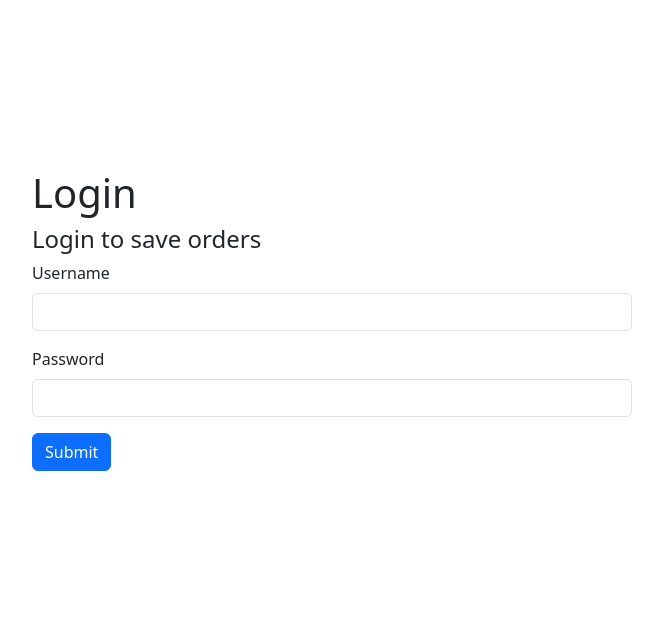
After one commit to Rileythe3rd/capstone-eshop-2, a Django app: page /login/ in a window 1280 px wide. The commit adds this page. Shown: the top 639 px of the page, without its empty margins (308-971 px from the left). Run offline with Django 4.2, Linux system fonts and the light colour scheme.

Commit message:
Users reqistered in admin panel can now login/login using the respective buttons on home page

```diff
--- a/ecommerce/settings.py
+++ b/ecommerce/settings.py
@@ -25,7 +25,7 @@ SECRET_KEY = 'django-insecure-43ssz(c&94u!28nsoih&a*q0_*$t-@hq$m#et66fq$14t(n_2=
 # SECURITY WARNING: don't run with debug turned on in production!
 DEBUG = True
 
-ALLOWED_HOSTS = ['intense-bastion-67617-3ffac36ccc36.herokuapp.com']
+ALLOWED_HOSTS = ['intense-bastion-67617-3ffac36ccc36.herokuapp.com', '127.0.0.1']
 
 
 # Application definition
--- /dev/null
+++ b/store/templates/store/login_register.html
@@ -0,0 +1,45 @@
+<!DOCTYPE html>
+<html lang="en">
+<head>
+    <meta charset="UTF-8">
+    <meta name="viewport" content="width=device-width, initial-scale=1.0">
+    <title>Login/Register</title>
+    <link href="https://cdn.jsdelivr.net/npm/bootstrap@5.3.2/dist/css/bootstrap.min.css" rel="stylesheet" integrity="sha384-T3c6CoIi6uLrA9TneNEoa7RxnatzjcDSCmG1MXxSR1GAsXEV/Dwwykc2MPK8M2HN" crossorigin="anonymous">
+        <style>
+            .login--wrapper {
+                display: flex;
+                height: 80vh;
+                align-items: center;
+                justify-content: center;
+            }
+
+            .form {
+                width: 600px;
+            }
+        </style>
+</head>
+<body>
+    <div class="container">
+        <div class="login--wrapper">
+
+            <form method="post" class="form">
+                <!--csrf token needs to be sent with every form -->
+                {% csrf_token %}
+                <h1>Login</h1>
+                <h4>Login to save orders</h4>
+                <div class="mb-3">
+                <label for="exampleInputEmail1" class="form-label">Username</label>
+                <input type="text" class="form-control" name="username" id="exampleInputEmail1" aria-describedby="emailHelp">
+
+                </div>
+                <div class="mb-3">
+                <label for="exampleInputPassword1" class="form-label">Password</label>
+                <input type="password" class="form-control" name="password" id="exampleInputPassword1">
+                </div>
+
+                <button type="submit" class="btn btn-primary">Submit</button>
+            </form>
+        </div>
+    </div>
+</body>
+</html>
--- a/store/urls.py
+++ b/store/urls.py
@@ -3,12 +3,17 @@ from django.urls import path
 from . import views
 
 urlpatterns = [
+
+
 	#Leave as empty string for base url
 	path('', views.store, name="store"),
+    path('login/', views.loginUser, name='login'),
+    path('logout/', views.logoutUser, name='logout'),
 	path('cart/', views.cart, name="cart"),
 	path('checkout/', views.checkout, name="checkout"),
 
 	path('update_item/', views.updateItem, name="update_item"),
     path('process_order/', views.processOrder, name="process_order"),
 
+
 ]
--- a/store/views.py
+++ b/store/views.py
@@ -1,9 +1,10 @@
-from django.shortcuts import render
+from django.shortcuts import redirect, render
 from django.http import JsonResponse
 import json
 import datetime
 from .models import *
 from .utils import cookieCart, cartData
+from django.contrib.auth import authenticate, login, logout
 #test
 #This updates the cart total when items are added.
 #The code is a little redundant and a rest API could be added to simplify processes such as this in the future
@@ -18,6 +19,28 @@ def store(request):
 	context = {'products':products, 'cartItems':cartItems}
 	return render(request, 'store/store.html', context)
 
+#Registration form test
+def loginUser(request):
+
+	if request.method == 'POST':
+		username = request.POST['username']
+		print('USERNAME: ', username)
+		password = request.POST['password']
+
+		user = authenticate(request, username=username, password=password)
+
+		print('USER:', user)
+
+		if user is not None:
+
+			login(request, user)
+
+			return redirect('store')
+	return render(request, 'store/login_register.html')
+
+def logoutUser(request):
+	logout(request)
+	return redirect('store')
 
 def cart(request):
 	data = cartData(request)
```
Also changed, not shown: store/templates/store/main.html (+5 -2 lines), db.sqlite3.
